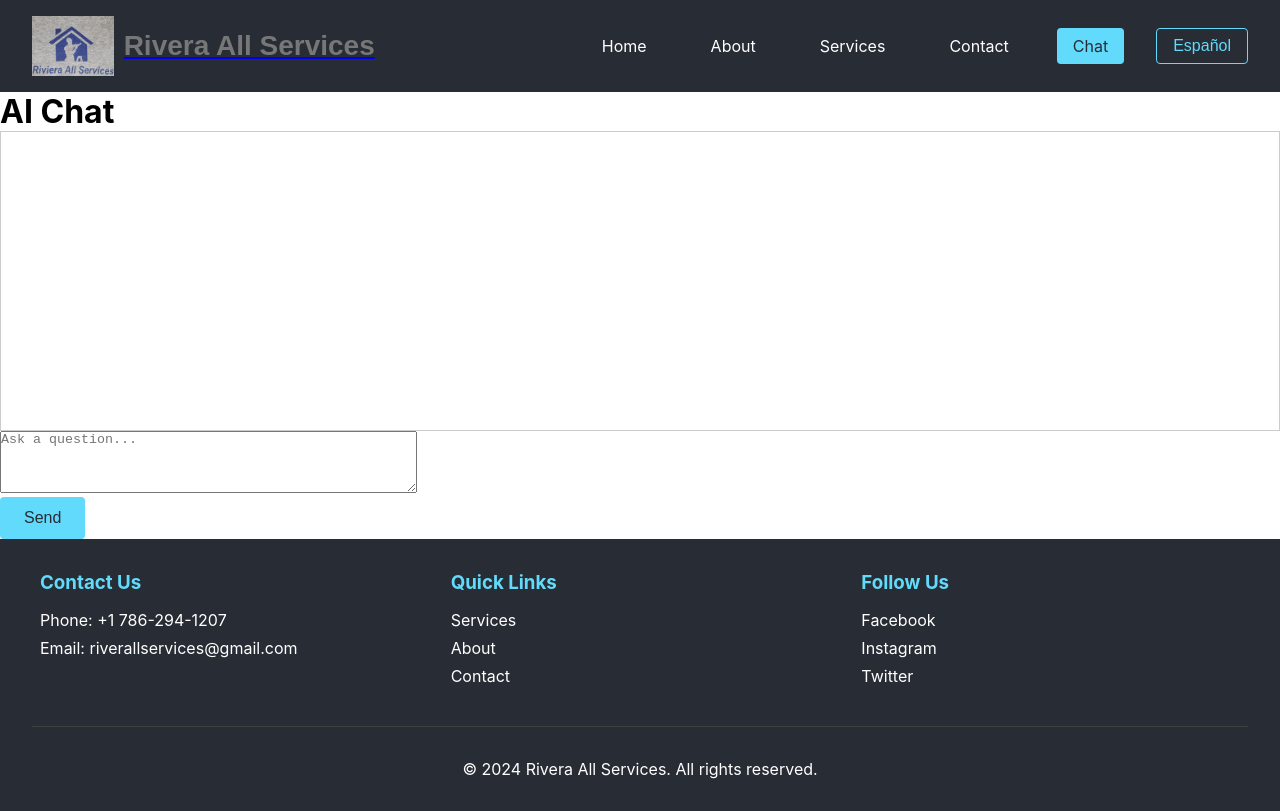
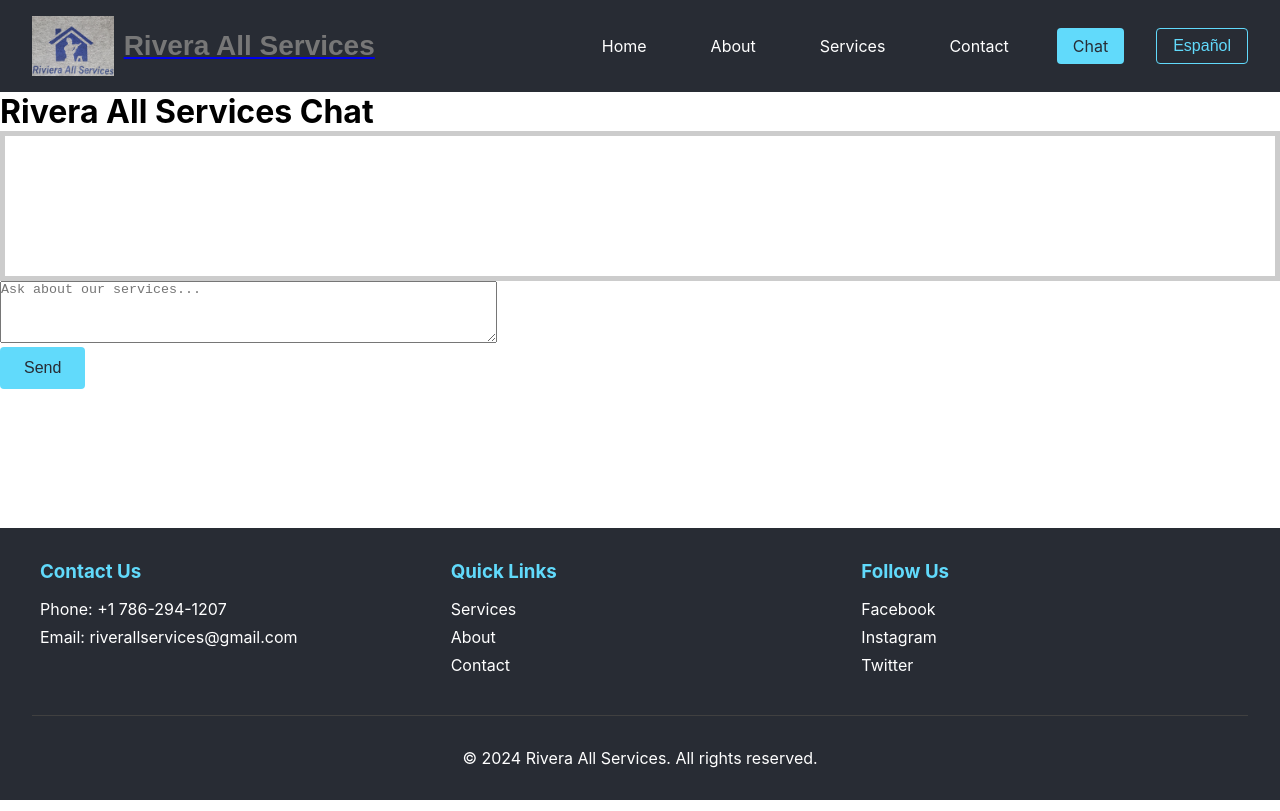
Before and after one commit to mikejonez281/Rivera_All_Services, a React (Create React App) app in the folder frontend/: page /chat in a window 1280 px wide. Built offline with nearby package versions, Linux system fonts and the light colour scheme.

Commit message:
Tweaking CSS

```diff
--- a/frontend/src/components/OllamaChat.js
+++ b/frontend/src/components/OllamaChat.js
@@ -23,7 +23,7 @@ function OllamaChat(LanguageSwitcher) {
     if (!input.trim()) return;
 
     // Add user message to the chat
-    const userMessage = { text: input, sender: 'Client' };
+    const userMessage = { text: input, sender: 'Customer' };
     setMessages((prevMessages) => [...prevMessages, userMessage]);
     setInput('');
     setLoading(true);
@@ -53,8 +53,8 @@ function OllamaChat(LanguageSwitcher) {
 
   return (
     <div>
-      <h1>AI Chat</h1>
-      <div ref={chatContainerRef} style={{ height: '300px', overflowY: 'auto', border: '1px solid #ccc', padding: '10px' }}>
+      <h1>Rivera All Services Chat</h1>
+      <div ref={chatContainerRef} style={{ height: '150px', overflowY: 'auto', border: '5px solid #ccc', padding: '10px' }}>
         {messages.map((msg, index) => (
           <p key={index} style={{ textAlign: msg.sender === 'user' ? 'right' : 'left' }}>
             <strong>{msg.sender}:</strong> {msg.text}
@@ -64,9 +64,9 @@ function OllamaChat(LanguageSwitcher) {
       <textarea
         value={input}
         onChange={handleInputChange}
-        placeholder="Ask a question..."
+        placeholder="Ask about our services..."
         rows="4"
-        cols="50"
+        cols="60"
       />
       <br />
       <button onClick={handleSubmit} disabled={loading}>
```
